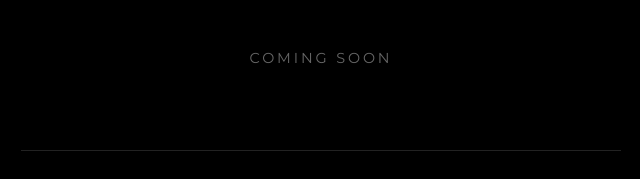
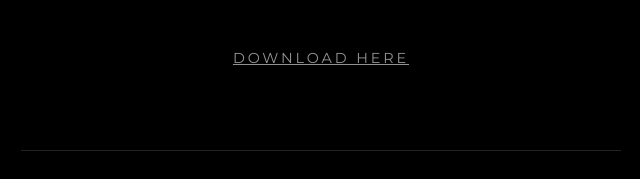
Before and after one commit to analoguedeskco/website, a plain HTML site: page manual/index.html in a window 1280 px wide. Shown: the part 164-343 px from the top of the page, 319-959 px from the left. Drawn offline with Linux system fonts and the light colour scheme.

Commit message:
Add user manual link to index.html

```diff
--- a/manual/index.html
+++ b/manual/index.html
@@ -16,7 +16,7 @@
     <h1>Full Manual</h1>
 
     <div class="content-block" style="text-align: center; margin-top: 50px;">
-        <p class="subtitle">Coming Soon</p>
+        <p class="subtitle"><a href="INDEX-01_User_Manual_2026-02-16.pdf">Download here</a></p>
     </div>
 
     <div class="footer">
```
Also changed, not shown: 1 other file.
